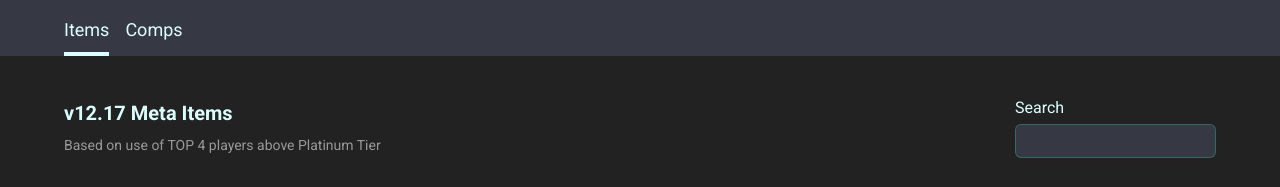
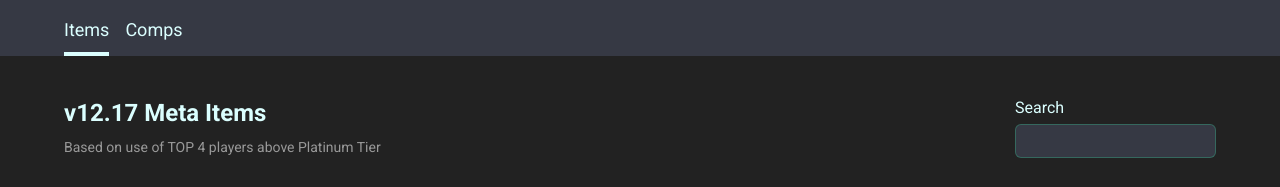
Before and after one commit to momo-dev1/Tft-meta, a React (Create React App) app: page / in a window 1280 px wide. Shown: the top 187 px of the page. Built offline with nearby package versions, Linux system fonts and the light colour scheme.

Commit message:
fixing margin

```diff
--- a/src/components/ChampionsTable.tsx
+++ b/src/components/ChampionsTable.tsx
@@ -21,7 +21,7 @@ const ChampionsTable = () => {
     <Container>
       <div className="flex flex-col sm:flex-row sm:items-center  gap-y-3">
         <div className="flex-1">
-          <h1 className="text-xl font-semibold text-lightCyan">
+          <h1 className="text-xl md:text-2xl font-semibold text-lightCyan">
             v12.17 Meta Items
           </h1>
           <p className="mt-2 text-sm text-lightGrey">
--- a/src/components/CompoDeck.tsx
+++ b/src/components/CompoDeck.tsx
@@ -3,12 +3,12 @@ import { compoList } from "../utils/data";
 const CompoDeck = () => {
   return (
     <div>
-      <h1 className="text-xl font-semibold mb-8 text-lightCyan">
+      <h1 className="text-xl md:text-2xl font-semibold mb-8 text-lightCyan">
         v12.17 Meta Comps
       </h1>
       {compoList.map((compo) => {
         return (
-          <figure className="text-lightCyan mb-10 ">
+          <figure className="text-lightCyan mb-16 last:mb-2">
             <div className="flex flex-col md:flex-row gap-4">
               <div>
                 <h3 className="text-2xl capitalize text-marzipan">
```
